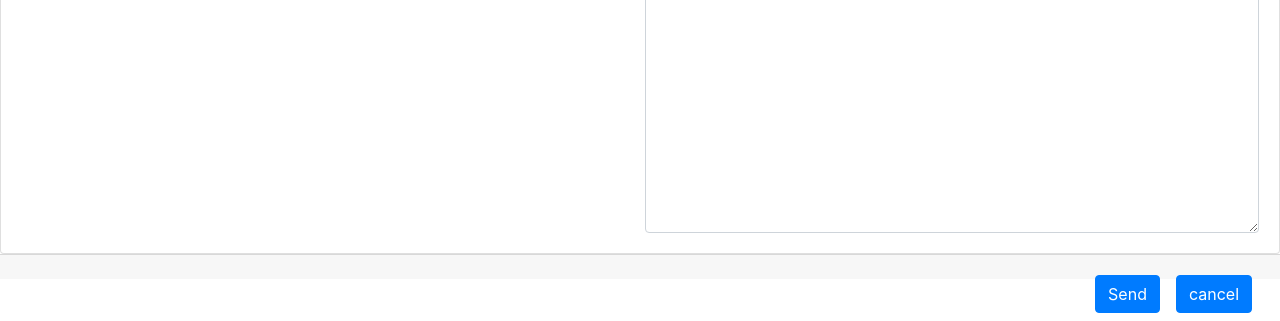
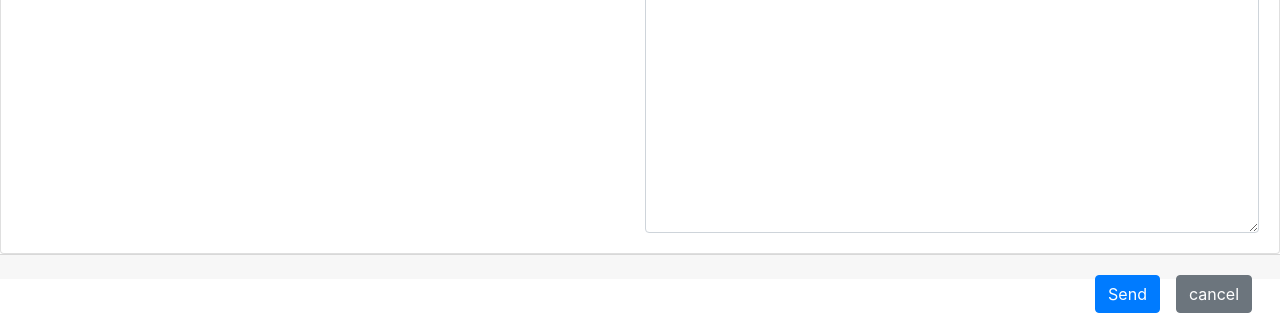
Before and after one commit to arielstark1/practica2-2pm, a plain HTML site: page index.html in a window 1280 px wide. Shown: the part 479-800 px from the top of the page. Drawn offline with nearby package versions, Linux system fonts and the light colour scheme.

Commit message:
cambio4geeks

```diff
--- a/index.html
+++ b/index.html
@@ -140,7 +140,7 @@
 
     </div>
     <div class="card-footer">
-        <button class="btn btn-primary float-right m-2" type="submit">cancel</button>
+        <button class="btn btn-secondary float-right m-2" type="submit">cancel</button>
         <button class="btn btn-primary float-right m-2" type="submit">Send</button>
     </div>
     </div>
```
